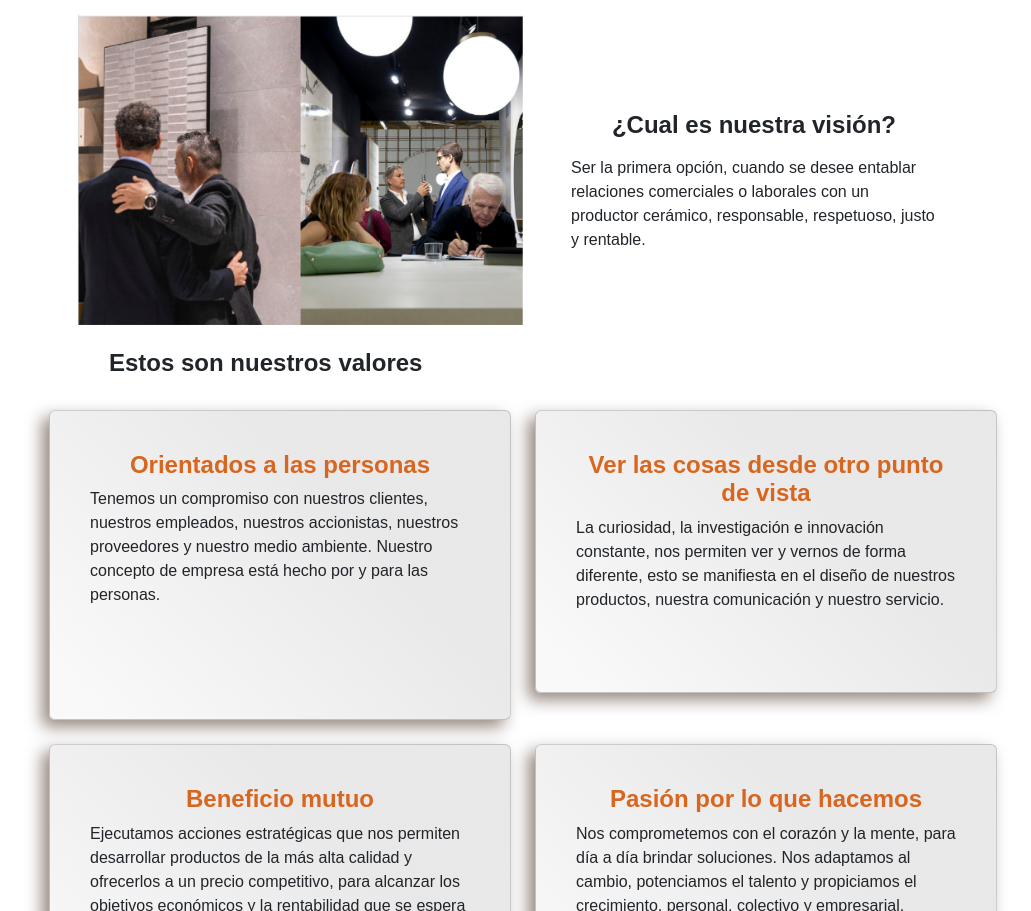
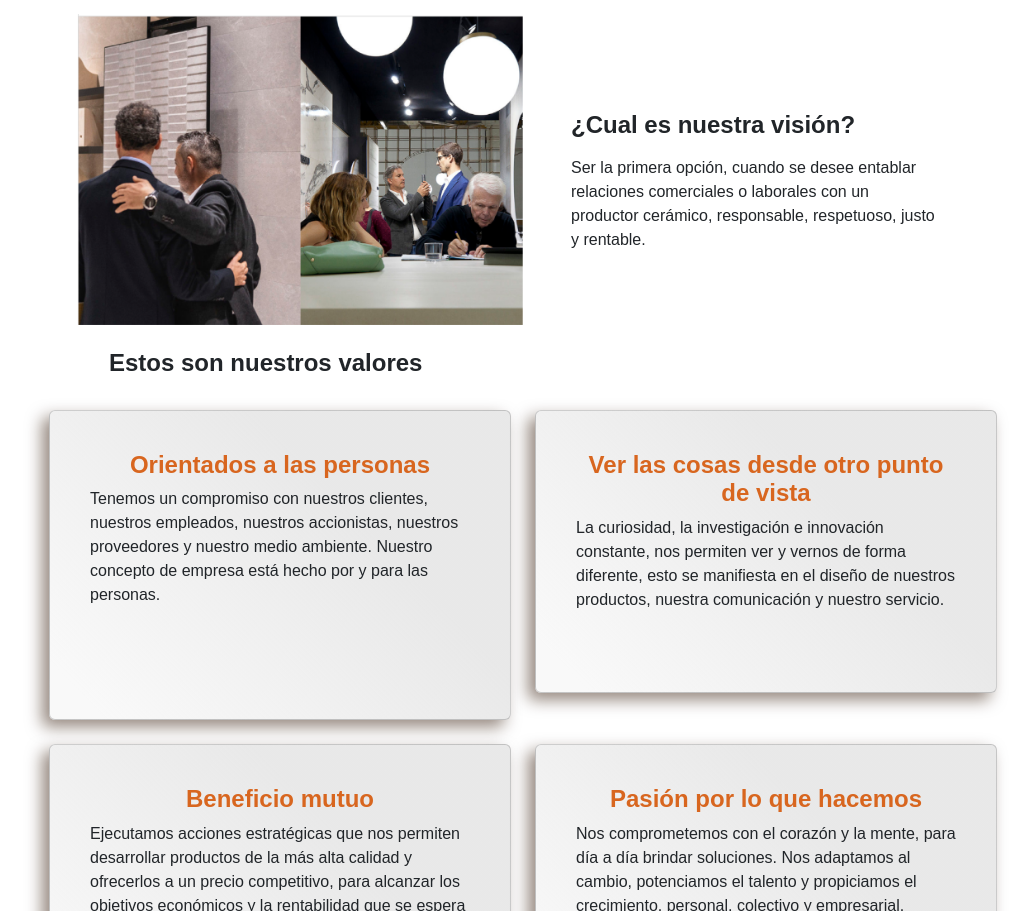
Before and after one commit to Jurdikd/propuestaceramicas, a plain HTML site: page acerca-de-nosotros.html in a window 1280 px wide. Shown: the part 1863-2774 px from the top of the page, without its empty margins (117-1148 px from the left). Drawn offline with Linux system fonts and the light colour scheme.

Commit message:
update centrado

```diff
--- a/acerca-de-nosotros.html
+++ b/acerca-de-nosotros.html
@@ -166,7 +166,9 @@
             />
           </div>
           <div class="col-md-6 align-self-center pt-5 ps-5 pe-9">
-            <h4 class="text-center pb-2"><b>¿Cual es nuestra visión?</b></h4>
+            <h4 class="text-md-start text-center pb-2">
+              <b>¿Cual es nuestra visión?</b>
+            </h4>
             <p class="">
               Ser la primera opción, cuando se desee entablar relaciones
               comerciales o laborales con un productor cerámico, responsable,
```
